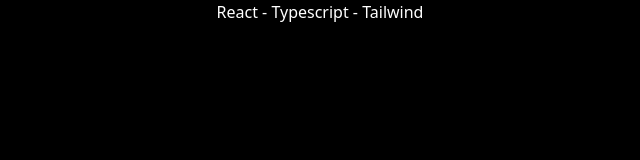
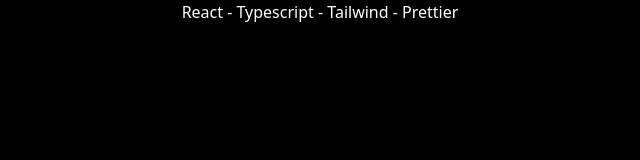
Before and after one commit to homfarnam/React-template---CRA, a React (Create React App) app: page / in a window 1280 px wide. Shown: the top 160 px of the page, without its empty margins (320-960 px from the left). Built offline with nearby package versions, Linux system fonts and the light colour scheme.

Commit message:
chore: add text

```diff
--- a/src/App.tsx
+++ b/src/App.tsx
@@ -4,7 +4,7 @@
   return (
     <div className="w-full h-screen text-white bg-black">
       <div className="container flex justify-center mx-auto w-full">
-        <h1>React - Typescript - Tailwind</h1>
+        <h1>React - Typescript - Tailwind - Prettier</h1>
       </div>
     </div>
   )
```
